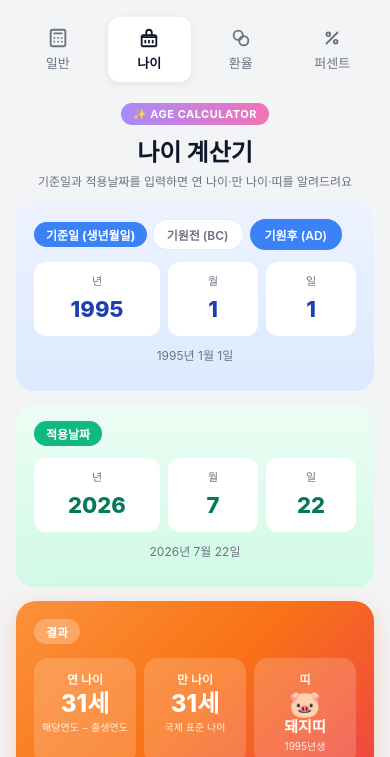
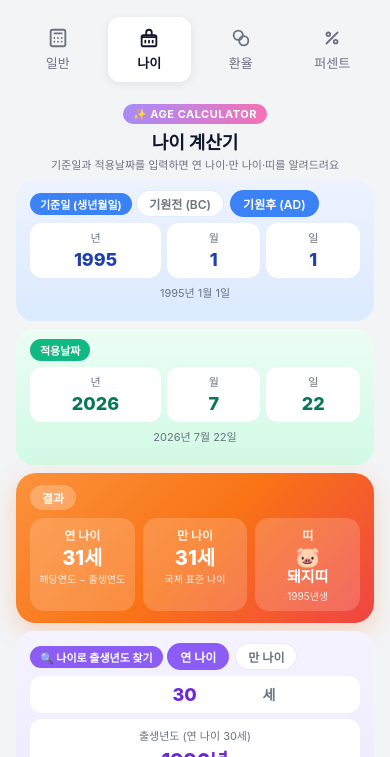
Before and after one commit to chatbleu-collab/All-in-one-calculator, a plain HTML site: page index.html in a window 390 px wide. Both pictures are taken after a click on the tab "나이". Shown: the part 87-844 px from the top of the page. Drawn offline with Linux system fonts and the light colour scheme.

Commit message:
Add files via upload

```diff
--- a/app.css
+++ b/app.css
@@ -446,14 +446,14 @@ button, input { outline: none; }
 /* ============================================================
    [4] 나이 계산기
 ============================================================ */
-.calc-age { display: flex; flex-direction: column; gap: 14px; }
+.calc-age { display: flex; flex-direction: column; gap: 8px; }
 
 .age-head { text-align: center; }
 .age-badge {
   display: inline-flex;
   align-items: center;
   gap: 4px;
-  padding: 4px 12px;
+  padding: 3px 10px;
   background: linear-gradient(90deg, #a78bfa, #f472b6);
   color: #ffffff;
   border-radius: 999px;
@@ -461,12 +461,12 @@ button, input { outline: none; }
   font-weight: 700;
   letter-spacing: 0.5px;
 }
-.age-title { font-size: 24px; font-weight: 800; color: #0f172a; margin: 8px 0 4px; }
-.age-desc { font-size: 12px; color: #6b7280; margin: 0; }
+.age-title { font-size: 18px; font-weight: 800; color: #0f172a; margin: 4px 0 2px; }
+.age-desc { font-size: 11px; color: #6b7280; margin: 0; }
 
 .age-card {
   border-radius: 18px;
-  padding: 16px 18px;
+  padding: 10px 14px;
 }
 .age-card.blue { background: linear-gradient(180deg, #eef2ff, #dbeafe); }
 .age-card.green { background: linear-gradient(180deg, #ecfdf5, #d1fae5); }
@@ -474,20 +474,20 @@ button, input { outline: none; }
 
 .age-card .card-label {
   display: inline-block;
-  padding: 4px 12px;
+  padding: 3px 10px;
   border-radius: 999px;
-  font-size: 12px;
+  font-size: 11px;
   font-weight: 700;
   color: #ffffff;
-  margin-bottom: 12px;
+  margin-bottom: 6px;
 }
 .age-card.blue .card-label { background: #3b82f6; }
 .age-card.green .card-label { background: #10b981; }
 .age-card.purple .card-label { background: #8b5cf6; }
 
-.era-toggle { display: inline-flex; gap: 6px; margin-bottom: 12px; }
+.era-toggle { display: inline-flex; gap: 6px; margin-bottom: 6px; }
 .era-btn {
-  padding: 6px 14px;
+  padding: 4px 12px;
   border-radius: 999px;
   background: #ffffff;
   color: #6b7280;
@@ -500,29 +500,29 @@ button, input { outline: none; }
 .date-inputs {
   display: grid;
   grid-template-columns: 1.4fr 1fr 1fr;
-  gap: 8px;
+  gap: 6px;
 }
 .date-inputs .di {
   background: #ffffff;
   border-radius: 12px;
-  padding: 10px;
+  padding: 6px;
   text-align: center;
 }
 .date-inputs .di small {
   display: block;
   color: #6b7280;
   font-size: 11px;
-  margin-bottom: 4px;
+  margin-bottom: 2px;
 }
 .date-inputs .di input {
   width: 100%;
   border: none;
   background: transparent;
   text-align: center;
-  font-size: 22px;
+  font-size: 18px;
   font-weight: 800;
   color: #1e40af;
-  padding: 4px 0;
+  padding: 2px 0;
   -moz-appearance: textfield;
 }
 .date-inputs .di input::-webkit-outer-spin-button,
@@ -534,16 +534,16 @@ button, input { outline: none; }
 
 .date-summary {
   text-align: center;
-  font-size: 12px;
+  font-size: 11px;
   color: #6b7280;
-  margin-top: 10px;
+  margin-top: 6px;
 }
 
 .result-card {
   background: linear-gradient(135deg, #fb923c, #f97316, #ef4444);
   color: #ffffff;
   border-radius: 20px;
-  padding: 18px;
+  padding: 12px 14px;
   box-shadow: 0 8px 24px rgba(249, 115, 22, 0.25);
 }
 .result-card .card-label {
@@ -554,7 +554,7 @@ button, input { outline: none; }
   font-size: 12px;
   font-weight: 700;
   display: inline-block;
-  margin-bottom: 14px;
+  margin-bottom: 8px;
 }
 .result-grid {
   display: grid;
@@ -564,7 +564,7 @@ button, input { outline: none; }
 .result-grid .cell {
   background: rgba(255, 255, 255, 0.18);
   border-radius: 14px;
-  padding: 12px 8px;
+  padding: 8px 6px;
   text-align: center;
   backdrop-filter: blur(4px);
 }
@@ -576,7 +576,7 @@ button, input { outline: none; }
   margin-bottom: 4px;
 }
 .result-grid .cell .val {
-  font-size: 24px;
+  font-size: 20px;
   font-weight: 800;
   line-height: 1.1;
   margin: 2px 0;
@@ -587,20 +587,20 @@ button, input { outline: none; }
   display: block;
 }
 .result-grid .cell .zodiac-emoji {
-  font-size: 26px;
+  font-size: 20px;
   line-height: 1;
   margin-bottom: 2px;
 }
 
-.reverse-card { padding: 18px; }
+.reverse-card { padding: 12px 14px; }
 .reverse-card .card-label {
   display: inline-flex;
   align-items: center;
   gap: 4px;
 }
-.age-type-toggle { display: inline-flex; gap: 6px; margin-bottom: 12px; }
+.age-type-toggle { display: inline-flex; gap: 6px; margin-bottom: 6px; }
 .age-type-btn {
-  padding: 5px 14px;
+  padding: 4px 12px;
   border-radius: 999px;
   background: #ffffff;
   color: #6b7280;
@@ -616,8 +616,8 @@ button, input { outline: none; }
   justify-content: center; /* 나이 값 + '세'를 박스 가운데 배치 */
   background: #ffffff;
   border-radius: 12px;
-  padding: 10px 16px;
-  margin-bottom: 10px;
+  padding: 6px 12px;
+  margin-bottom: 6px;
   gap: 8px;
 }
 .age-input-box input {
@@ -626,10 +626,10 @@ button, input { outline: none; }
   border: none;
   background: transparent;
   text-align: center;
-  font-size: 22px;
+  font-size: 18px;
   font-weight: 800;
   color: #6d28d9;
-  padding: 6px 0;
+  padding: 2px 0;
   -moz-appearance: textfield;
 }
 .age-input-box input::-webkit-outer-spin-button,
@@ -641,18 +641,18 @@ button, input { outline: none; }
 .reverse-result {
   background: #ffffff;
   border-radius: 12px;
-  padding: 14px;
+  padding: 8px;
   text-align: center;
 }
 .reverse-result .lbl { display: block; font-size: 11px; color: #6b7280; margin-bottom: 2px; }
-.reverse-result .val { font-size: 26px; font-weight: 800; color: #6d28d9; }
+.reverse-result .val { font-size: 20px; font-weight: 800; color: #6d28d9; }
 .reverse-result .zd { font-size: 12px; color: #6b7280; margin-top: 2px; }
 
 .age-note {
   text-align: center;
   font-size: 11px;
   color: #6b7280;
-  margin: 6px 0 0;
+  margin: 2px 0 0;
 }
 
 /* ============================================================
@@ -660,20 +660,20 @@ button, input { outline: none; }
    - '나이로 출생년도 찾기' 카드 바로 아래에 위치합니다.
 ============================================================ */
 .num-pad-inline {
-  margin-top: 14px;
+  margin-top: 0;
 }
 .num-pad {
   width: 100%;
   background: #ffffff;
   border-radius: 20px;
-  padding: 14px 16px 16px;
+  padding: 10px 12px 12px;
   box-shadow: 0 4px 16px rgba(15, 23, 42, 0.08);
 }
 .num-pad-head {
   display: flex;
   align-items: center;
   justify-content: space-between;
-  margin-bottom: 12px;
+  margin-bottom: 8px;
 }
 .num-pad-label {
   font-size: 14px;
@@ -681,7 +681,7 @@ button, input { outline: none; }
   color: #64748b;
 }
 .num-pad-done {
-  padding: 8px 18px;
+  padding: 6px 14px;
   font-size: 14px;
   font-weight: 700;
   border-radius: 10px;
@@ -691,11 +691,11 @@ button, input { outline: none; }
 .num-pad-keys {
   display: grid;
   grid-template-columns: repeat(3, 1fr);
-  gap: 8px;
+  gap: 6px;
 }
 .num-key {
-  padding: 14px 0;
-  font-size: 20px;
+  padding: 9px 0;
+  font-size: 18px;
   font-weight: 600;
   border-radius: 12px;
   background: #f8fafc;
--- a/sw.js
+++ b/sw.js
@@ -5,7 +5,7 @@
 ============================================================ */
 
 // 캐시 이름 (버전을 올리면 사용자 브라우저에서 자동 갱신됩니다)
-const CACHE_NAME = "olinwon-calc-v1.4.0";
+const CACHE_NAME = "olinwon-calc-v1.5.0";
 
 // 캐시에 저장할 파일 목록 (상대경로: GitHub Pages 서브패스 대응)
 const ASSETS = [
```
